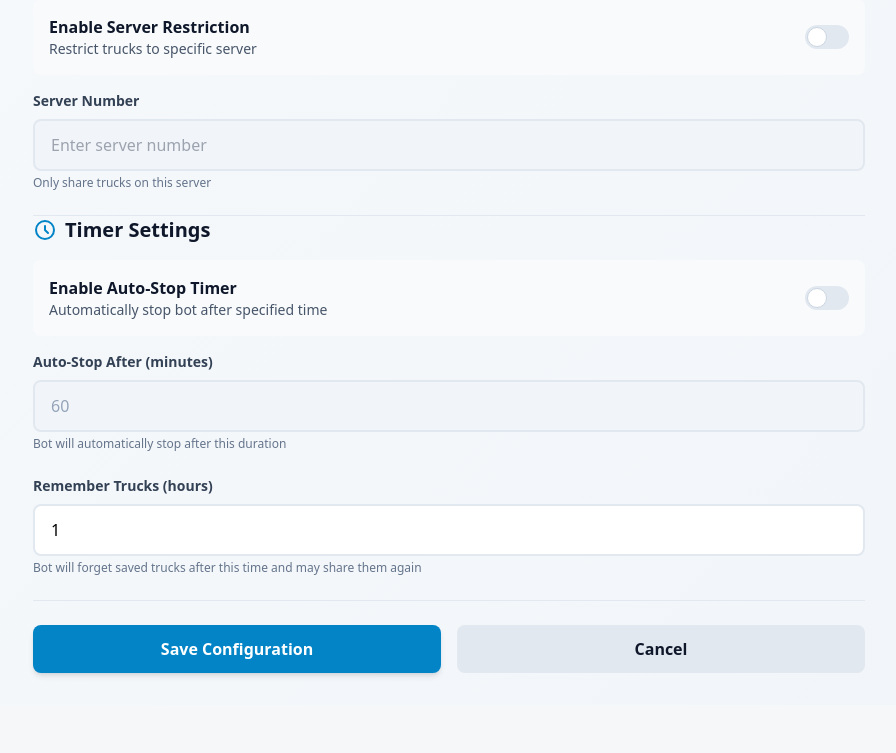
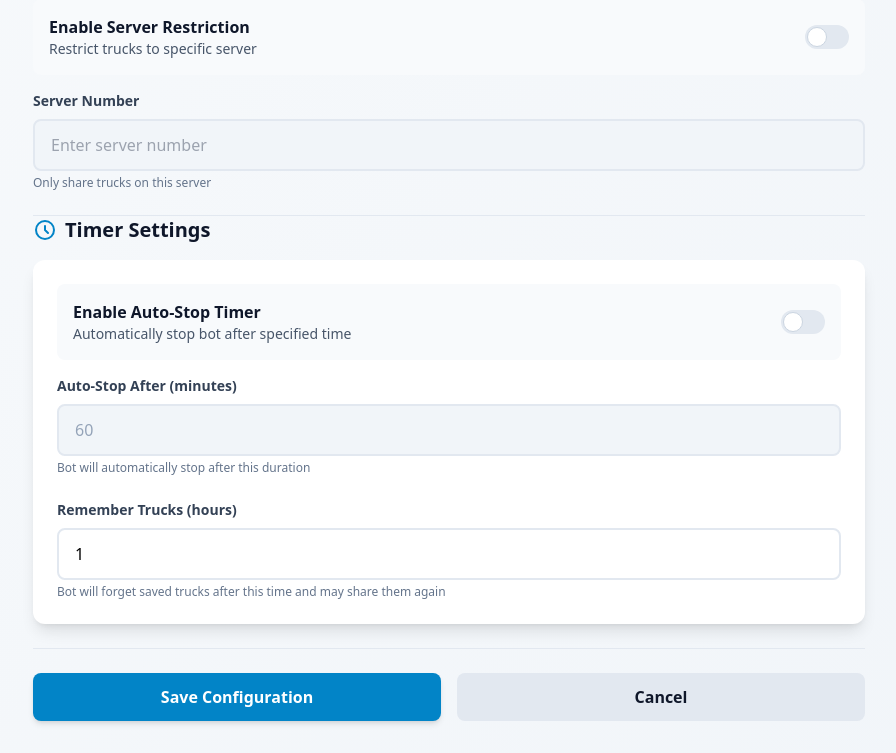
Before and after one commit to Ben10002/LastWarTruck, a Flask app: page /dashboard/bot/configure in a window 1280 px wide. Shown: the part 780-1533 px from the top of the page, without its empty margins (191-1087 px from the left). Before the commit the page ends 1457 px from the top, so only its background shows below. Run offline with Flask 3, Linux system fonts and the light colour scheme; a user stored in the database is signed in; data comes from the database, SQL or seed files in the repository; some libraries are stand-ins or nearby versions.

```diff
--- a/templates/user/bot_configure.html
+++ b/templates/user/bot_configure.html
@@ -176,7 +176,7 @@
                         Timer Settings
                     </h3>
 
-                    <div class="space-y-6">
+                    <div class="bg-white rounded-xl shadow-lg p-6 space-y-6">
                         <!-- Auto-Stop Timer Toggle -->
                         <div>
                             <div class="flex items-center justify-between p-4 bg-slate-50 rounded-lg mb-4">
```
